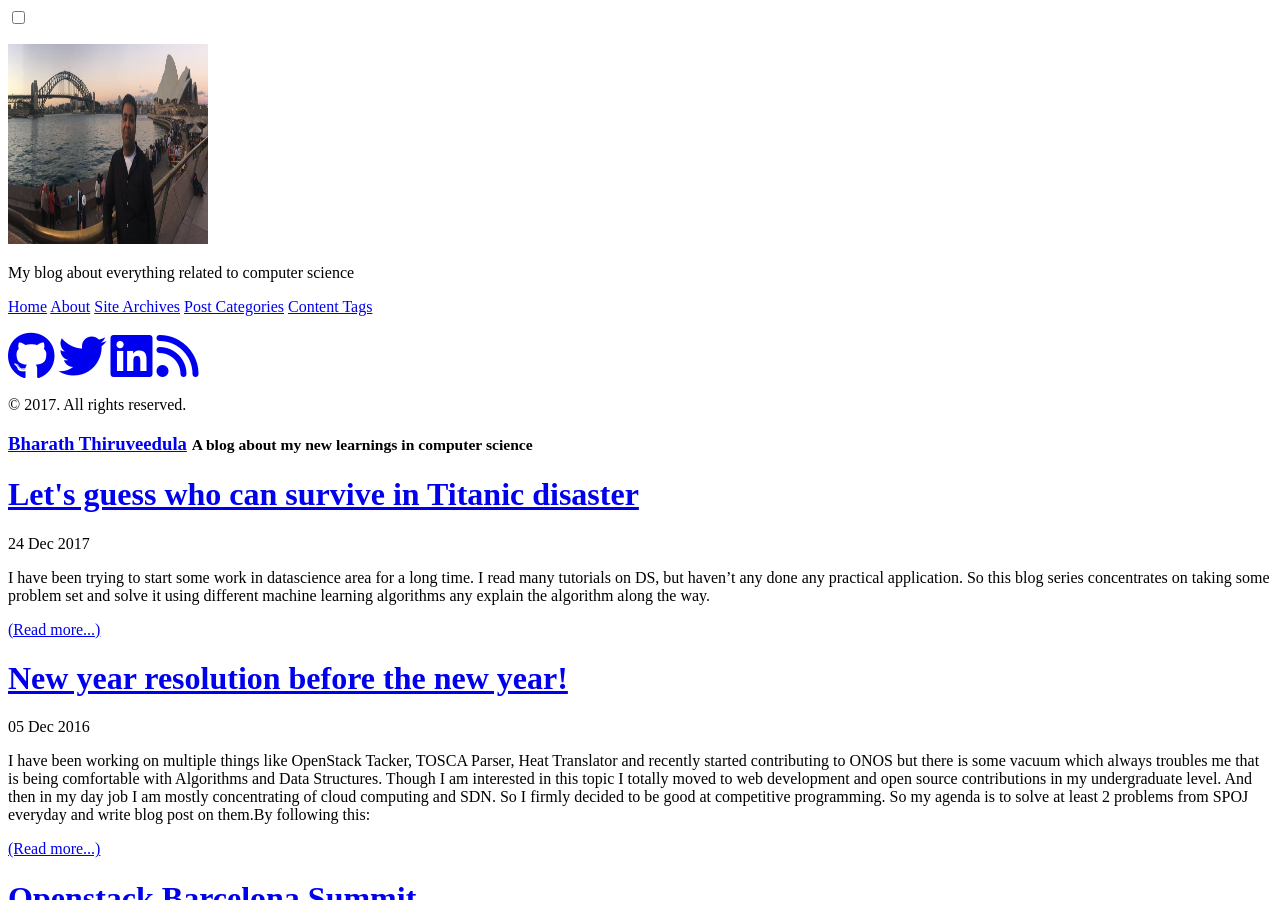
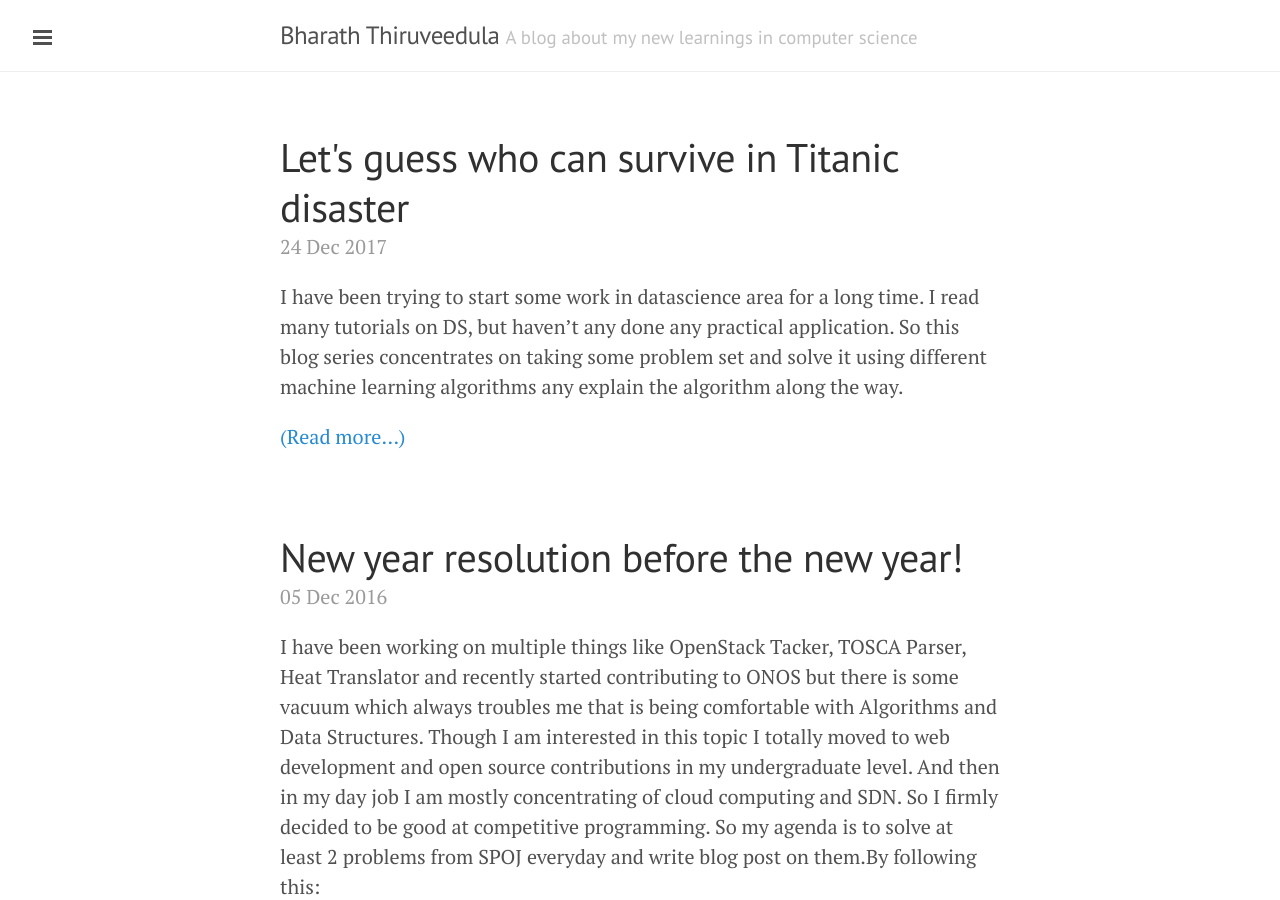
Before and after one commit to bharaththiruveedula-zz/bharaththiruveedula.github.io, a Jekyll site: the page built from index.html, in a window 1280 px wide and 900 px high. Built offline with Jekyll 4.4.1, drawn with Linux system fonts in a browser that asks for light colours; nearby versions of some CDN libraries; library files that are not in the unit come from our copies; the list of posts is cut into pages by our own code.

Commit message:
Fix linking issues

```diff
--- a/_config.yml
+++ b/_config.yml
@@ -12,7 +12,7 @@ title:               'Bharath Thiruveedula'
 name:                'Bharath Thiruveedula Blog'
 tagline:             'A blog about my new learnings in computer science'
 description:         'My blog about everything related to computer science'
-url:                 http://bharaththiruveedula.github.io
+url:                 https://bharaththiruveedula.github.io
 baseurl:             /
 paginate:            5
 
--- a/_includes/head.html
+++ b/_includes/head.html
@@ -15,15 +15,15 @@
   </title>
 
   <!-- CSS -->
-  <link rel="stylesheet" href="{{ site.baseurl }}public/css/poole.css">
-  <link rel="stylesheet" href="{{ site.baseurl }}public/css/syntax.css">
-  <link rel="stylesheet" href="{{ site.baseurl }}public/css/lanyon.css">
-  <link rel="stylesheet" href="http://fonts.googleapis.com/css?family=PT+Serif:400,400italic,700%7CPT+Sans:400">
-  <link rel="stylesheet" href="{{ site.baseurl }}public/font-awesome/css/font-awesome.min.css">
+  <link rel="stylesheet" href="{{ site.url }}/public/css/poole.css">
+  <link rel="stylesheet" href="{{ site.url }}/public/css/syntax.css">
+  <link rel="stylesheet" href="{{ site.url }}/public/css/lanyon.css">
+  <link rel="stylesheet" href="https://fonts.googleapis.com/css?family=PT+Serif:400,400italic,700%7CPT+Sans:400">
+  <link rel="stylesheet" href="{{ site.url }}/public/font-awesome/css/font-awesome.min.css">
 
   <!-- Icons -->
-  <link rel="apple-touch-icon-precomposed" sizes="144x144" href="{{ site.baseurl }}public/apple-touch-icon-precomposed.png">
-  <link rel="shortcut icon" href="{{ site.baseurl }}public/favicon.ico">
+  <link rel="apple-touch-icon-precomposed" sizes="144x144" href="{{ site.url }}/public/apple-touch-icon-precomposed.png">
+  <link rel="shortcut icon" href="{{ site.url }}/public/favicon.ico">
 
   <!-- RSS -->
   <link rel="alternate" type="application/rss+xml" title="RSS" href="/atom.xml">
```
